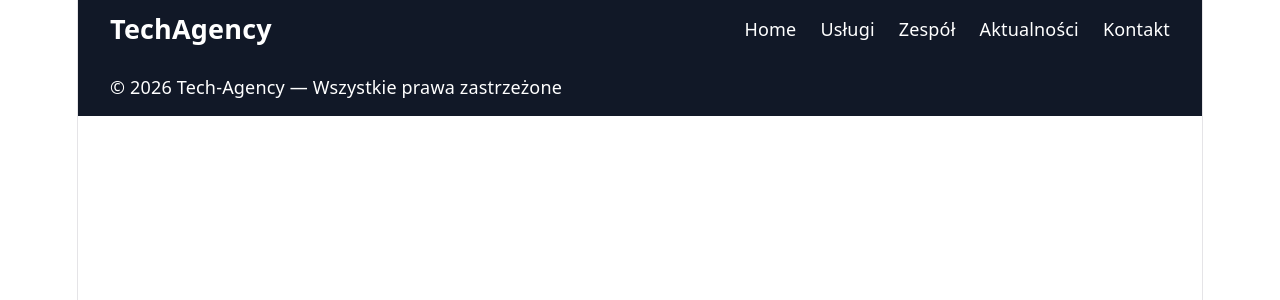
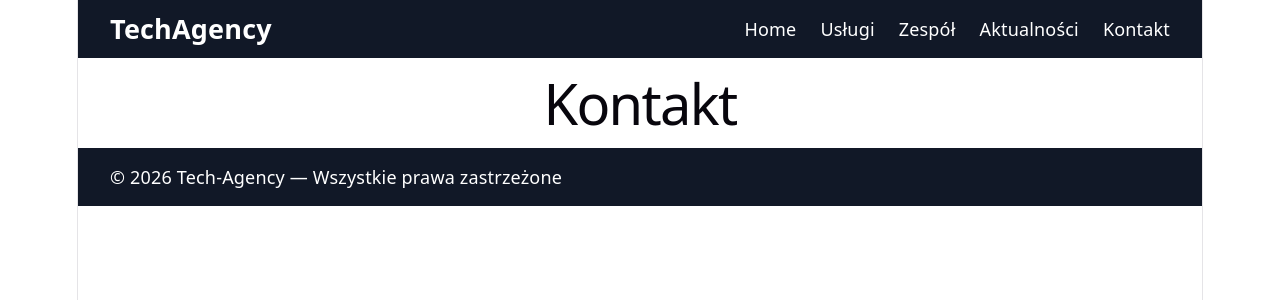
Before and after one commit to Jjuloks/Tech-Agency, a React app in the folder frontend/: page /contact in a window 1280 px wide. Shown: the top 300 px of the page. Built offline with nearby package versions, Linux system fonts and the light colour scheme; the HTML template or start-up script is replaced by a standard one.

Commit message:
initial contact page

```diff
--- a/frontend/src/App.jsx
+++ b/frontend/src/App.jsx
@@ -5,6 +5,7 @@ import Services from './components/ServicesSection/ServicesSection'
 import Team from './components/TeamSection/TeamSection'
 import Post from './components/PostCard/Postcard'
 import Footer from './components/Footer/Footer'
+import Contact from './components/Contact/Contact'
 export default function App() {
   return (
     <>
@@ -15,8 +16,8 @@ export default function App() {
         <Route path="/services" element={<Services />} />
         <Route path="/team" element={<Team />} />
         <Route path="/posts" element={<Post />} />
+        <Route path="/contact" element={<Contact />} />
       </Routes>
-
 <Footer />
     </>
   )
--- /dev/null
+++ b/frontend/src/components/Contact/Contact.jsx
@@ -0,0 +1,11 @@
+import styles from './Contact.module.css'
+
+const Footer = () => {
+  return (
+    <div>
+        <h1>Kontakt</h1>
+    </div>
+  )
+}
+
+export default Footer
```
Also changed, not shown: frontend/src/components/Contact/Contact.module.css (added).
